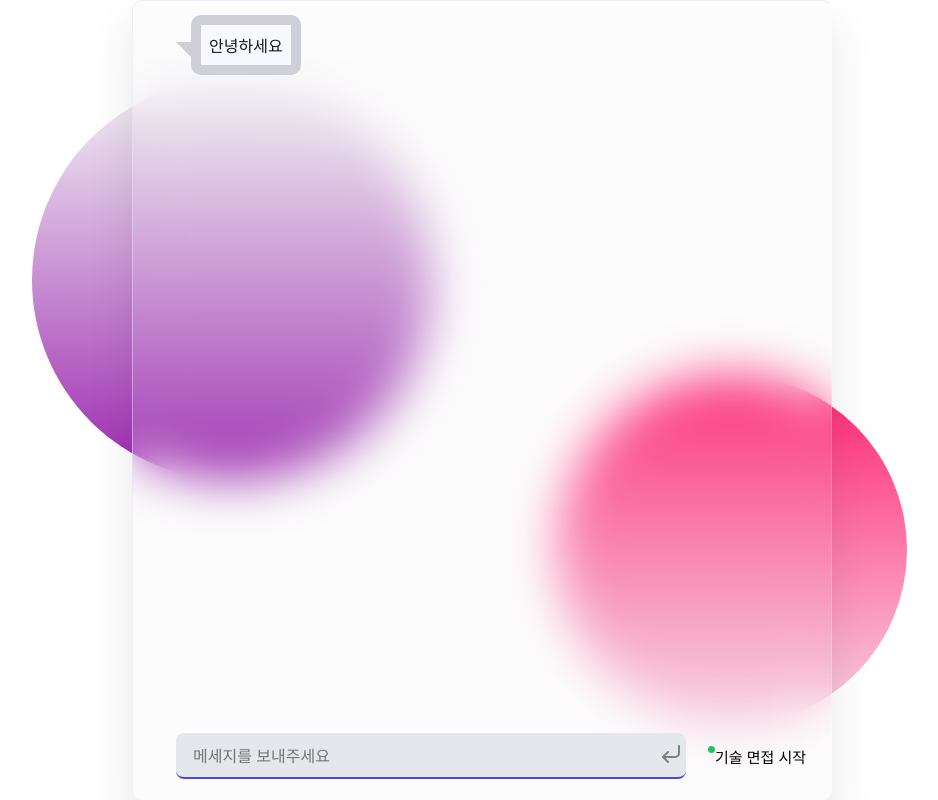
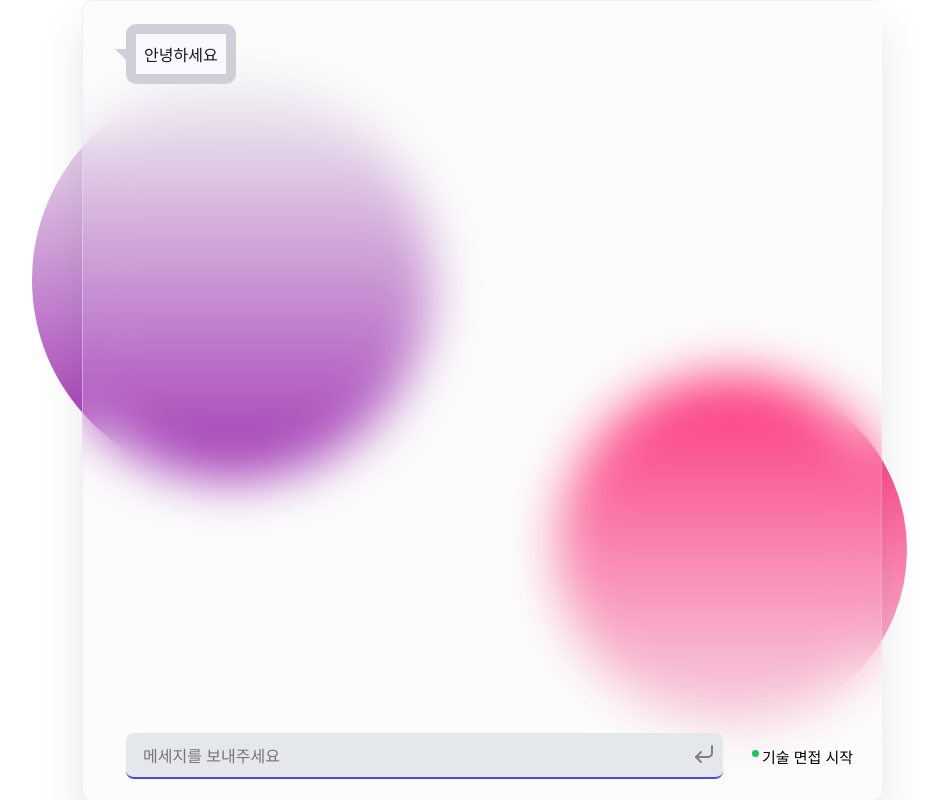
Before and after one commit to uuuuooii/AI-Mentor, a Next.js app: page / in a window 1280 px wide. Shown: the whole page, without its empty margins (158-1096 px from the left). Built offline with nearby package versions, Linux system fonts and the light colour scheme; a web font is replaced by a local one.

Commit message:
Update: 채팅 스타일 수정

```diff
--- a/src/app/main/style.ts
+++ b/src/app/main/style.ts
@@ -70,7 +70,7 @@ export const ChatWrapper = styled.div`
   top: 50%;
   left: 50%;
   transform: translate(-50%, -50%);
-  width: 700px;
+  width: 800px;
   height: 800px;
   background: rgba(225, 225, 225, 0.1);
   box-shadow: 0 25px 45px rgba(0, 0, 0, 0.1);
@@ -84,8 +84,8 @@ export const ChatWrapper = styled.div`
 
 export const Messages = styled.div`
   position: absolute;
-  top: 14px;
-  width: 700px;
+  top: 23px;
+  width: 797px;
   height: 700px;
   padding: 0 43px;
   overflow-y: scroll;
--- a/src/components/chat/chatInput/style.ts
+++ b/src/components/chat/chatInput/style.ts
@@ -3,14 +3,14 @@ import styled from '@emotion/styled';
 export const Wrapper = styled.div<{ isMode: boolean }>`
   display: flex;
   align-items: center;
-  gap: 29px;
+  gap: 39px;
   position: fixed;
   bottom: 20px;
   textarea {
     display: flex;
     align-items: center;
     justify-content: center;
-    width: 510px;
+    width: 597px;
     padding: 10px 26px 10px 17px;
     max-height: 57px;
     font-size: 16px;
@@ -26,7 +26,7 @@ export const Wrapper = styled.div<{ isMode: boolean }>`
 
 export const IconWrap = styled.div`
   position: absolute;
-  right: 123px;
+  right: 137px;
   top: 9px;
 `;
 
--- a/src/components/chat/chatMessages/index.tsx
+++ b/src/components/chat/chatMessages/index.tsx
@@ -14,11 +14,12 @@ const ChatMessages = ({ ...props }) => {
   const isMode = useRecoilValue(isDarkMode)
 
   return (
-    <S.Wrapper {...props}>
-      {/* <S.Title isMode={isMode}>Next Level</S.Title> */}
+    <>
+      <S.Title isMode={isMode}>Next Level</S.Title><S.Wrapper {...props}>
         {inverseMessages.map((message) => (
           <S.MessageContainer isUserMessage={message.isUserMessage} key={message.id}>
-          <S.Test isUserMessage={message.isUserMessage}></S.Test>
+            <S.LeftTail isUserMessage={message.isUserMessage}></S.LeftTail>
+            <S.RightTail isUserMessage={message.isUserMessage}></S.RightTail>
             <S.MessageList isMode={isMode} isUserMessage={message.isUserMessage}>
               <S.MessageItem isMode={isMode} isUserMessage={message.isUserMessage}>
                 <SyntaxHighlighter language="javascript" style={docco}>
@@ -28,8 +29,7 @@ const ChatMessages = ({ ...props }) => {
             </S.MessageList>
           </S.MessageContainer>
         ))}
-
-    </S.Wrapper>
+      </S.Wrapper></>
   )
 }
 
--- a/src/components/chat/chatMessages/style.ts
+++ b/src/components/chat/chatMessages/style.ts
@@ -5,7 +5,7 @@ export const Wrapper = styled.div`
   display: grid;
   gap: 27px;
   div {
-    max-width: 600px;
+    max-width: 718px;
     ul {
       max-width: 600px;
       li {
@@ -19,10 +19,10 @@ export const Wrapper = styled.div`
   }
 `;
 
-//  style={{ borderBottom: '1px solid', position: 'fixed', top: '10px' }}
 export const Title = styled.div<{ isMode: boolean }>`
   position: fixed;
-  top: 10px;
+  top: -31px;
+  left: 5px;
   border-bottom: 1px solid;
   color: ${({ isMode }) => (isMode ? 'white' : 'black')};
 `;
@@ -34,25 +34,35 @@ export const MessageContainer = styled.div<{ isUserMessage: boolean }>`
     isUserMessage ? 'flex-end' : 'flex-start'};
 `;
 
-export const Test = styled.div<{ isUserMessage: boolean }>`
+export const LeftTail = styled.div<{ isUserMessage: boolean }>`
+  position: relative;
   ${({ isUserMessage }) =>
-    isUserMessage
-      ? css`
-          ::before {
-            /* position: absolute; */
-            left: 643px;
-            top: 101px;
-            transform: rotate(90deg);
-            content: '';
-            border-bottom: 15px solid #8c9ec4;
-            border-right: 15px solid transparent;
-          }
-        `
-      : css`
+    !isUserMessage &&
+    css`
       ::before {
         content: '';
+        position: absolute;
         border-top: 15px solid #cfd0d7;
         border-left: 15px solid transparent;
+        right: -4px;
+        top: -35px;
+      }
+    `}
+`;
+
+export const RightTail = styled.div<{ isUserMessage: boolean }>`
+  position: relative;
+  ${({ isUserMessage }) =>
+    isUserMessage &&
+    css`
+      ::after {
+        content: '';
+        position: absolute;
+        border-top: 15px solid #8c9ec4;
+        border-left: 15px solid transparent;
+        left: 123px;
+        top: -34px;
+        transform: rotate(180deg);
     `}
 `;
 
--- a/src/components/chat/interviewButton/style.ts
+++ b/src/components/chat/interviewButton/style.ts
@@ -2,11 +2,12 @@ import styled from '@emotion/styled';
 
 export const Point = styled.span`
   position: absolute;
-  right: 91px;
+  right: 94px;
   width: 7px;
   height: 7px;
   background: #21c55d;
   border-radius: 50%;
+  top: 17px;
 `;
 
 export const Button = styled.button<{ isMode: boolean }>`
```
Lines whose indentation alone changed are shown as unchanged.
